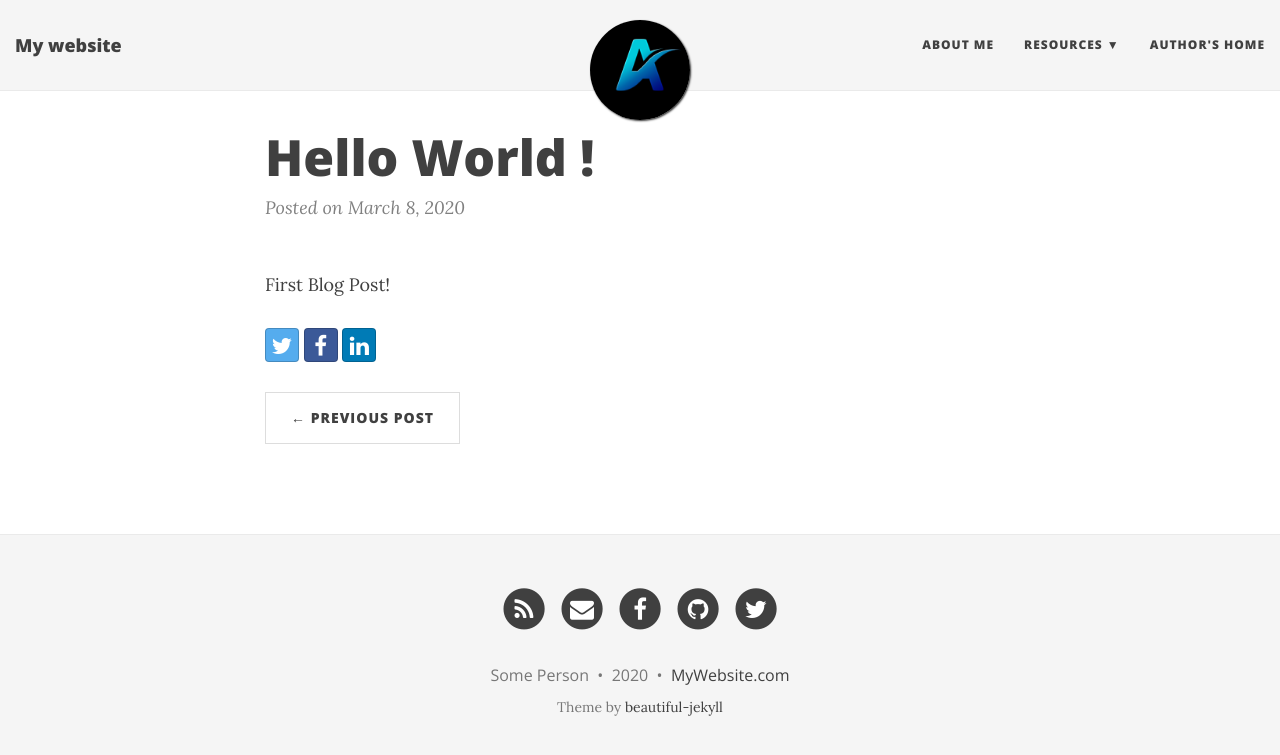
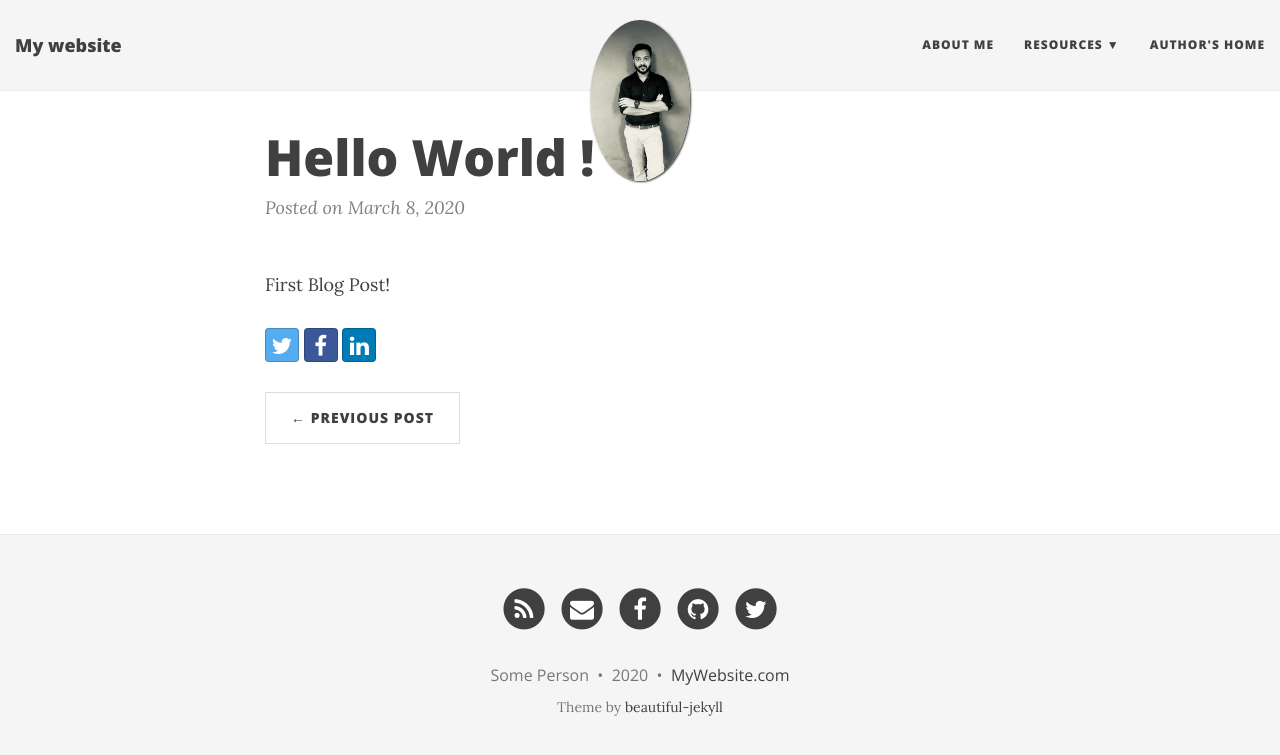
Before and after one commit to nakshay/nakshay.github.io, a Jekyll site: the page built from _posts/2020-03-08-first-post.md, in a window 1280 px wide. Shown: the top 755 px of the page. Built offline with Jekyll 4.4.1, drawn with Linux system fonts in a browser that asks for light colours; nearby versions of some CDN libraries.

Commit message:
Update 2020-03-08-first-post.md

```diff
--- a/_posts/2020-03-08-first-post.md
+++ b/_posts/2020-03-08-first-post.md
@@ -1,7 +1,6 @@
 ---
 layout: post
 title: Hello World !
-image: /img/logo.png
 published: true
 date: '2020-03-08'
 ---
```
